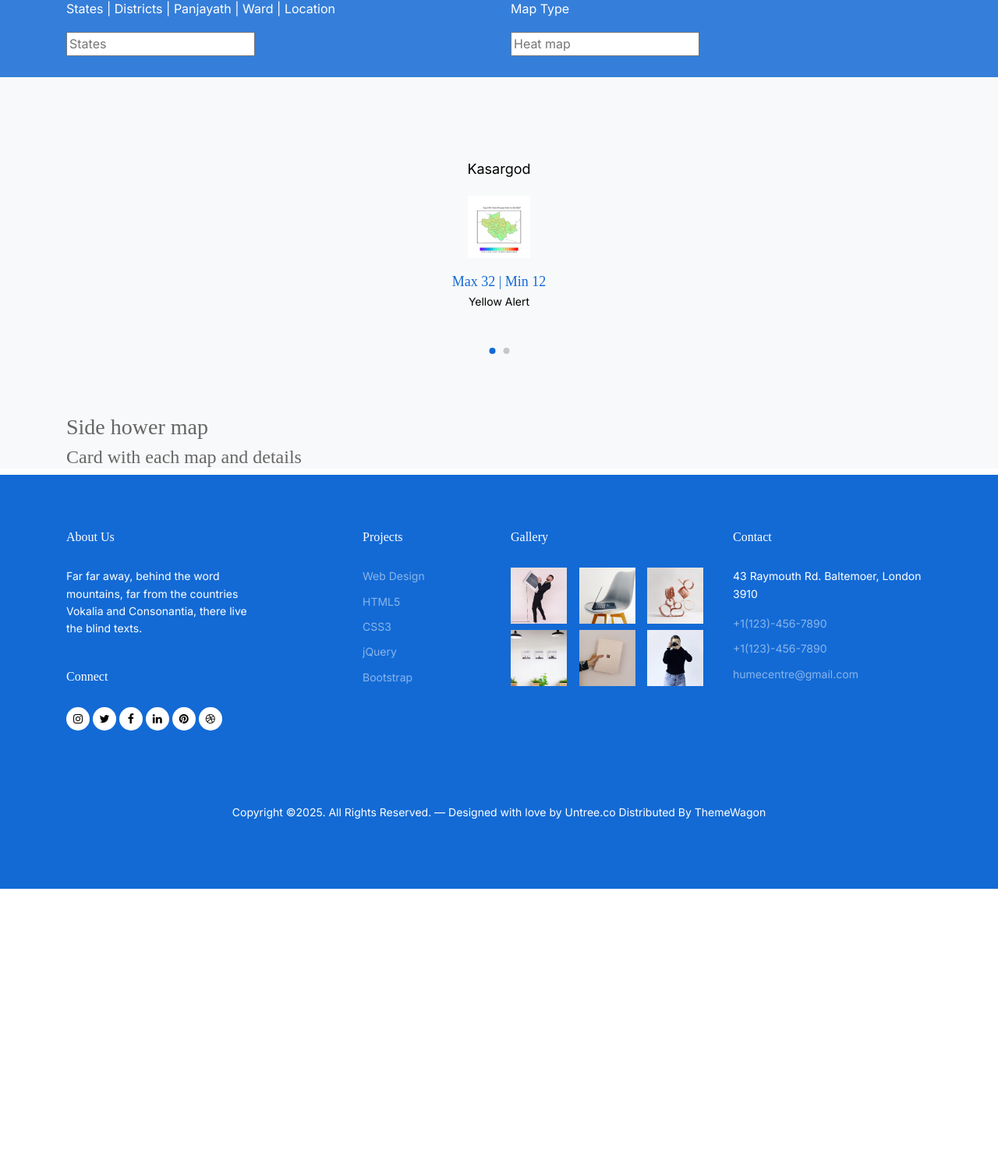
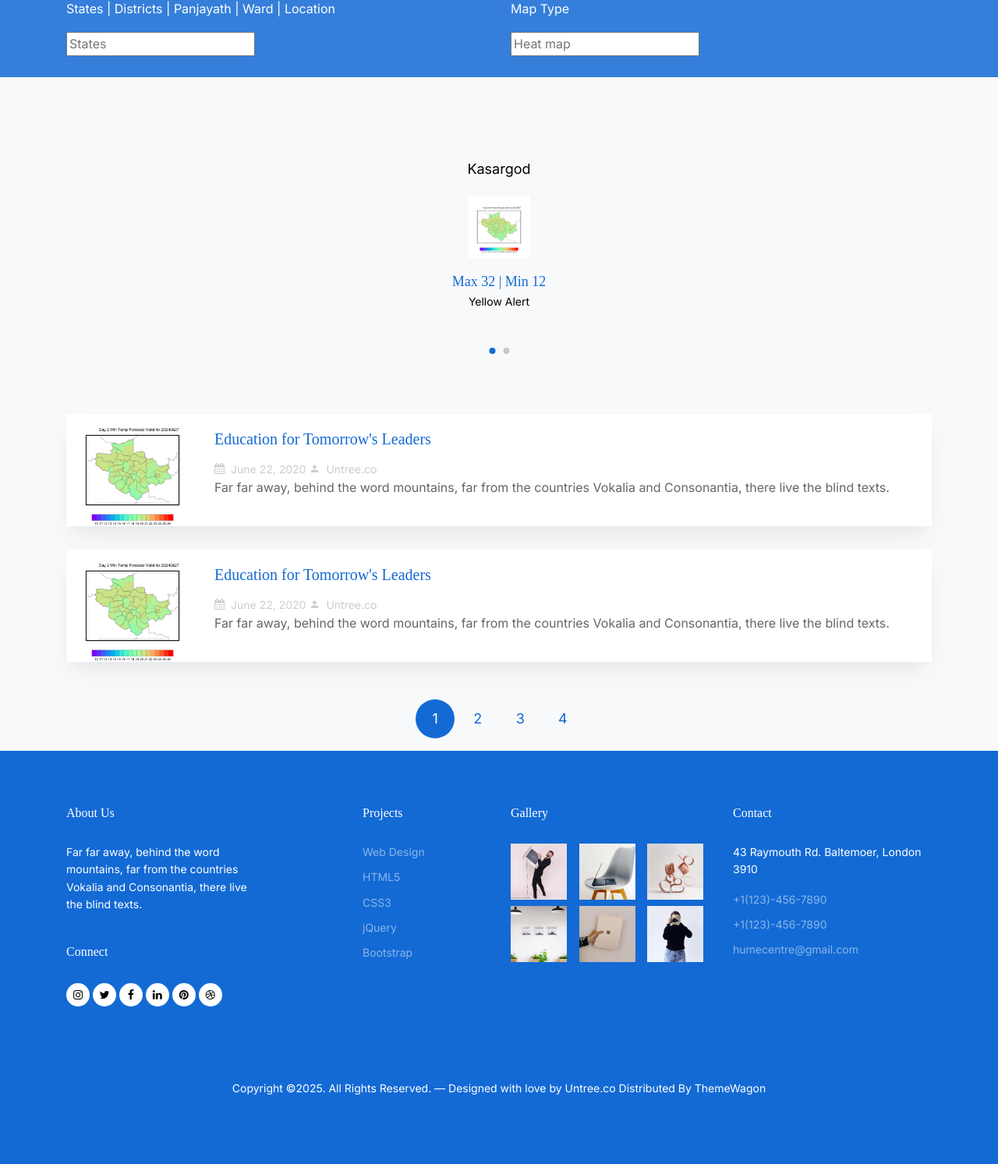
Before and after one commit to Rashicom/Hume, a Django app: page /authorization/rain-pattern/ in a window 1280 px wide. Shown: the part 801-2294 px from the top of the page at 78% size. Before the commit the page ends 1941 px from the top, so only its background shows below. Run offline with Django 5.2, Linux system fonts and the light colour scheme; some libraries are stand-ins or nearby versions; some web fonts are replaced.

Commit message:
rain pattern page disign

```diff
--- a/Hume/authorization/views.py
+++ b/Hume/authorization/views.py
@@ -78,7 +78,9 @@ class Profile(LoginRequiredMixin,View):
                 "rain":today_readings.rain_reading if today_readings else 0,
                 "temp":today_readings.temp_reading if today_readings else 0
             }
-            print(data_contribution)
+        else:
+            data_contribution = {}
+
         return render(request, 'collector_account.html', {"user":user, "mything":my_thing, "data":data_contribution})
 
 
--- a/Hume/templates/rain.html
+++ b/Hume/templates/rain.html
@@ -105,14 +105,45 @@
         </div>
       </div>
     </div>
-
-
     <div class="container">
 
-      <h3>Side hower map</h3>
-      <h4>Card with each map and details</h4>
+      <div class=""  data-aos="fade-up" data-aos-delay="100">
+        <div class="media-h d-flex h-100">
+          <figure>
+            <img src="http://127.0.0.1:8000/media/maps/testmap.jpeg" alt="Image">
+          </figure>
+          <div class="media-h-body">
+            <h2 class="mb-3"><a href="#">Education for Tomorrow's Leaders</a></h2>
+            <div class="meta "><span class="icon-calendar mr-2"></span><span>June 22, 2020</span>  <span class="icon-person mr-2"></span>Untree.co</div>
+            <p>Far far away, behind the word mountains, far from the countries Vokalia and Consonantia, there live the blind texts.</p>
+          </div>
+        </div>
+      </div>
 
+      <div class=""  data-aos="fade-up" data-aos-delay="100">
+        <div class="media-h d-flex h-100">
+          <figure>
+            <img src="http://127.0.0.1:8000/media/maps/testmap.jpeg" alt="Image">
+          </figure>
+          <div class="media-h-body">
+            <h2 class="mb-3"><a href="#">Education for Tomorrow's Leaders</a></h2>
+            <div class="meta "><span class="icon-calendar mr-2"></span><span>June 22, 2020</span>  <span class="icon-person mr-2"></span>Untree.co</div>
+            <p>Far far away, behind the word mountains, far from the countries Vokalia and Consonantia, there live the blind texts.</p>
+          </div>
+        </div>
+      </div>
+
+      <div class="row mt-5">
+        <div class="col-12 text-center">
+          <ul class="list-unstyled custom-pagination">
+            <li class="active"><a href="#">1</a></li>
+            <li><a href="#">2</a></li>
+            <li><a href="#">3</a></li>
+            <li><a href="#">4</a></li>
+          </ul>
+        </div>
+      </div>
     </div>
   </div> <!-- /.untree_co-section -->
 
-{% endblock content %}
+  {% endblock content %}
```
